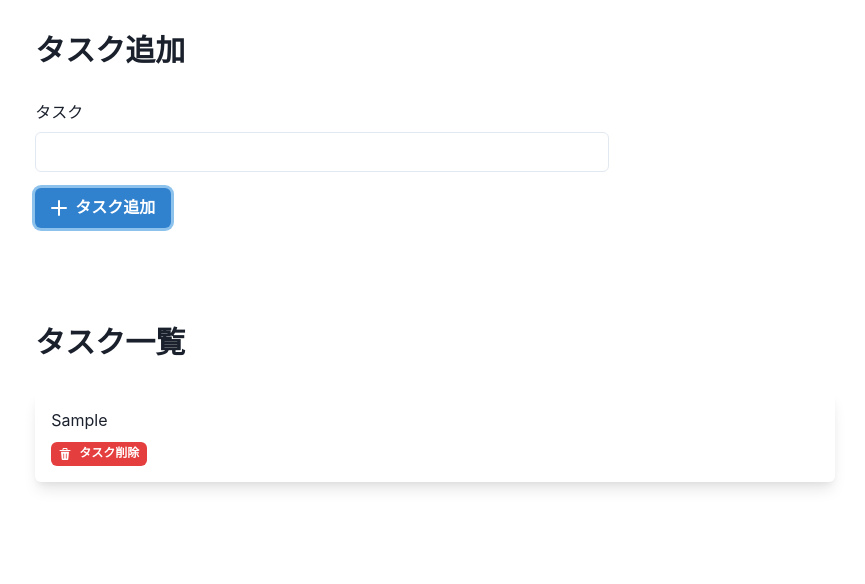
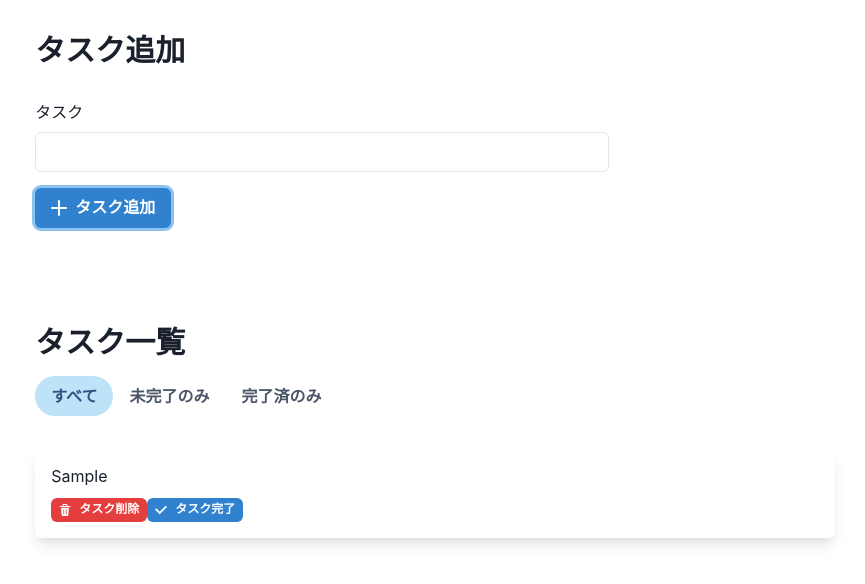
Before and after one commit to tak-solder/react-state-example, a React (Vite) app: page / in a window 1280 px wide. Both pictures are taken after typing "Sample" into the empty fields and a click on the button "タスク追加". Shown: the top 584 px of the page, without its empty margins (318-1183 px from the left). Built offline with nearby package versions, Linux system fonts and the light colour scheme.

Commit message:
selector使ってTodoリストのフィルタリングを実装

```diff
--- a/src/components/AddForm.tsx
+++ b/src/components/AddForm.tsx
@@ -1,11 +1,12 @@
 import {ChangeEvent, FormEvent, useState} from 'react'
 import {Box, Button, FormControl, FormLabel, Heading, Input} from "@chakra-ui/react";
 import {AddIcon} from "@chakra-ui/icons";
-import {useTodos} from "../states/Todo";
+import {useTodoMethods} from "../states/atoms/Todos";
 
 const AddForm = () => {
     const [text, setText] = useState<string>("")
-    const {addTodo} = useTodos()
+    const {addTodo} = useTodoMethods()
+    console.log('render AddForm')
 
     const submitForm = (event: FormEvent) => {
         event.preventDefault()
--- a/src/components/TaskItem.tsx
+++ b/src/components/TaskItem.tsx
@@ -1,27 +1,37 @@
 import {Box, Button} from "@chakra-ui/react";
-import {DeleteIcon} from "@chakra-ui/icons";
+import {CheckIcon, DeleteIcon} from "@chakra-ui/icons";
 import {Todo} from "../models/Todo";
-import {useTodos} from "../states/Todo";
+import {useTodoMethods} from "../states/atoms/Todos";
 
 export type TaskListProps = {
     todo: Todo
 }
 
-const TaskItem = ({todo: {id, task}} :TaskListProps) => {
-    const {deleteTodo} = useTodos()
+const TaskItem = ({todo: {id, task, isComplete}} :TaskListProps) => {
+    const {deleteTodo, completeTodo} = useTodoMethods()
 
-    const onClick = () => {
+    const onDelete = () => {
         deleteTodo(id)
+    }
+    const onComplete = () => {
+        completeTodo(id)
     }
 
     return (
-        <Box key={id} w={"50rem"} bg="white" rounded="md" mb={"2rem"} p={4} shadow="lg">
+        <Box key={id} w={"50rem"} bg={isComplete ? 'lightgray' : 'white'} rounded="md" mb={"2rem"} p={4} shadow="lg">
             <Box mb="0.5rem">
                 {task}
             </Box>
-            <Button leftIcon={<DeleteIcon/>} colorScheme="red" size="xs" onClick={onClick}>
+            <Button leftIcon={<DeleteIcon/>} colorScheme="red" size="xs" onClick={onDelete}>
                 タスク削除
             </Button>
+            {
+                !isComplete && (
+                    <Button leftIcon={<CheckIcon/>} colorScheme="blue" size="xs" onClick={onComplete}>
+                        タスク完了
+                    </Button>
+                )
+            }
         </Box>
     );
 }
--- a/src/components/TaskList.tsx
+++ b/src/components/TaskList.tsx
@@ -1,14 +1,46 @@
-import {Box, Heading} from "@chakra-ui/react";
+import {Box, Heading, Tab as TabUI, TabList, Tabs} from "@chakra-ui/react";
 import TaskItem from "./TaskItem";
-import {useTodos} from "../states/Todo";
+import Tab from "../models/Tab";
+import {useCurrentTab} from "../states/atoms/CurrentTab";
+import {useFilteredTodos} from "../states/selectors/FilteredTodos";
+
+const tabs = [
+    {
+        text: "すべて",
+        tab: Tab.ALL
+    },
+    {
+        text: "未完了のみ",
+        tab: Tab.UNCOMPLETED
+    },
+    {
+        text: "完了済のみ",
+        tab: Tab.COMPLETED
+    }
+]
 
 const TaskList = () => {
-    const {todos} = useTodos()
+    const todos = useFilteredTodos()
+    const {currentTab, setTab} = useCurrentTab()
+    const tabIndex = tabs.findIndex(({tab}) => tab === currentTab)
+
+    console.log(`current tab: ${currentTab}`)
+
+    const onTabSelect = (index: number) => {
+        const newTab = tabs[index]
+        setTab(newTab.tab)
+    }
+
     return (
         <Box mb={"6rem"} mx="auto">
             <Heading as="h1" size="lg" fontWeight="bold">
                 タスク一覧
             </Heading>
+            <Tabs index={tabIndex} onChange={onTabSelect} variant='soft-rounded' mt="1rem">
+                <TabList>
+                    {tabs.map(({text, tab}) => <TabUI key={tab}>{text}</TabUI>)}
+                </TabList>
+            </Tabs>
             <Box mt={8}>
                 {todos.map(todo => <TaskItem key={todo.id} todo={todo}/>)}
             </Box>
--- /dev/null
+++ b/src/models/Tab.ts
@@ -0,0 +1,9 @@
+const Tab = {
+    ALL: 1,
+    UNCOMPLETED: 2,
+    COMPLETED: 3,
+} as const
+
+export type TabType = typeof Tab[keyof typeof Tab]
+
+export default Tab
--- a/src/models/Todo.ts
+++ b/src/models/Todo.ts
@@ -1,4 +1,5 @@
 export type Todo = {
     id: string
     task: string
+    isComplete: boolean
 }
--- a/src/states/Todo.tsx
+++ /dev/null
@@ -1,39 +0,0 @@
-import React from "react";
-import {Todo} from "../models/Todo";
-import {v4 as uuid} from "uuid";
-import {atom, useRecoilState} from "recoil";
-import AtomKeys from "./atomKeys";
-
-type UseTodosType = {
-    todos: Todo[]
-    addTodo: (task: string) => void
-    deleteTodo: (id: string) => void
-}
-
-const todosAtom = atom<Todo[]>({
-    key: AtomKeys.TODO,
-    default: []
-})
-
-type UseTodos = () => UseTodosType
-
-export const useTodos: UseTodos = () => {
-    const [todos, setTodos] = useRecoilState(todosAtom)
-
-    const addTodo = (task: string) => {
-        const todo: Todo = {
-            id: uuid(),
-            task
-        }
-        // setTodos([...todos, todo])
-        setTodos((currentTodos) => [...currentTodos, todo]) //最新の状態に対して更新処理
-    }
-
-    const deleteTodo = (id: string) => {
-        // const newTodos = todos.filter(todo => todo.id !== id)
-        // setTodos(newTodos)
-        setTodos((currentTodos) => currentTodos.filter(todo => todo.id !== id)) //最新の状態に対して更新処理
-    }
-
-    return {todos, addTodo, deleteTodo}
-}
--- a/src/states/atomKeys.ts
+++ /dev/null
@@ -1,5 +0,0 @@
-// atomのキーを一元管理
-
-export default {
-    TODO: 'todo'
-}
--- /dev/null
+++ b/src/states/atoms/CurrentTab.ts
@@ -0,0 +1,25 @@
+import {atom, useRecoilState} from "recoil";
+import AtomKeys from "../recoilKeys";
+import Tab, {TabType} from "../../models/Tab";
+
+type UseCurrentTabType = {
+    currentTab: TabType
+    setTab: (tab: TabType) => void
+}
+
+export const currentTabAtom = atom<TabType>({
+    key: AtomKeys.TAB,
+    default: Tab.ALL
+})
+
+type UseCurrentTab = () => UseCurrentTabType
+
+export const useCurrentTab: UseCurrentTab = () => {
+    const [currentTab, setCurrentTab] = useRecoilState(currentTabAtom)
+
+    const setTab = (tab: TabType) => {
+        setCurrentTab(tab)
+    }
+
+    return {currentTab, setTab}
+}
--- /dev/null
+++ b/src/states/atoms/Todos.ts
@@ -0,0 +1,53 @@
+import {Todo} from "../../models/Todo";
+import {v4 as uuid} from "uuid";
+import {atom, useRecoilValue, useSetRecoilState} from "recoil";
+import AtomKeys from "../recoilKeys";
+
+type UseTodoMethodsType = {
+    addTodo: (task: string) => void
+    deleteTodo: (id: string) => void
+    completeTodo: (id: string) => void
+}
+
+export const todosAtom = atom<Todo[]>({
+    key: AtomKeys.TODO,
+    default: []
+})
+
+type UseTodos = () => Todo[]
+type UseTodoMethods = () => UseTodoMethodsType
+
+export const useTodos: UseTodos = () => {
+    return  useRecoilValue(todosAtom)
+}
+
+export const useTodoMethods: UseTodoMethods = () => {
+    const setTodos = useSetRecoilState(todosAtom)
+
+    const addTodo = (task: string) => {
+        const todo: Todo = {
+            id: uuid(),
+            task,
+            isComplete: false
+        }
+        // setTodos([...todos, todo])
+        setTodos((currentTodos) => [...currentTodos, todo]) //最新の状態に対して更新処理
+    }
+
+    const deleteTodo = (id: string) => {
+        // const newTodos = todos.filter(todo => todo.id !== id)
+        // setTodos(newTodos)
+        setTodos((currentTodos) => currentTodos.filter(todo => todo.id !== id)) //最新の状態に対して更新処理
+    }
+
+    const completeTodo = (id: string) => {
+        setTodos((currentTodos) => {
+            const index = currentTodos.findIndex((todo) => todo.id === id)
+            const todo = currentTodos[index]
+            const newValue = {...todo, isComplete: true}
+            return [...currentTodos.slice(0, index), newValue, ...currentTodos.slice(index + 1)];
+        })
+    }
+
+    return {addTodo, deleteTodo, completeTodo}
+}
--- /dev/null
+++ b/src/states/recoilKeys.ts
@@ -0,0 +1,6 @@
+// atomのキーを一元管理
+export default {
+    TODO: 'todo',
+    TAB: 'tab',
+    FILTERED_TODO: 'filtered_todo'
+} as const
--- /dev/null
+++ b/src/states/selectors/FilteredTodos.ts
@@ -0,0 +1,30 @@
+import {selector, useRecoilValue} from "recoil";
+import RecoilKeys from "../recoilKeys";
+import {Todo} from "../../models/Todo";
+import {todosAtom} from "../atoms/Todos";
+import {currentTabAtom} from "../atoms/CurrentTab";
+import Tab from "../../models/Tab";
+
+const filteredTodosAtom = selector<Todo[]>({
+    key: RecoilKeys.FILTERED_TODO,
+    get: ({get}) => {
+        const todos = get(todosAtom)
+        const tab = get(currentTabAtom)
+        console.log("filteredTodosAtom")
+
+        switch (tab) {
+            case Tab.ALL:
+                return todos
+
+            case Tab.COMPLETED:
+                return todos.filter(({isComplete}) => isComplete)
+
+            case Tab.UNCOMPLETED:
+                return todos.filter(({isComplete}) => !isComplete)
+        }
+    }
+})
+
+export const useFilteredTodos = (): Todo[] => {
+    return useRecoilValue(filteredTodosAtom)
+}
```
